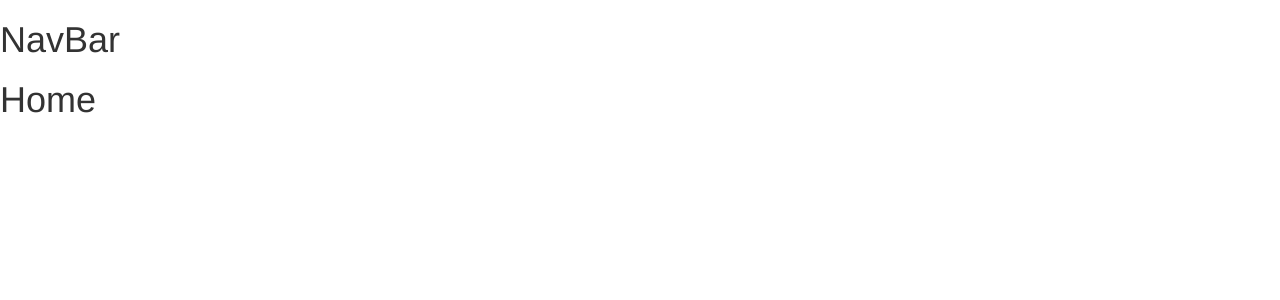
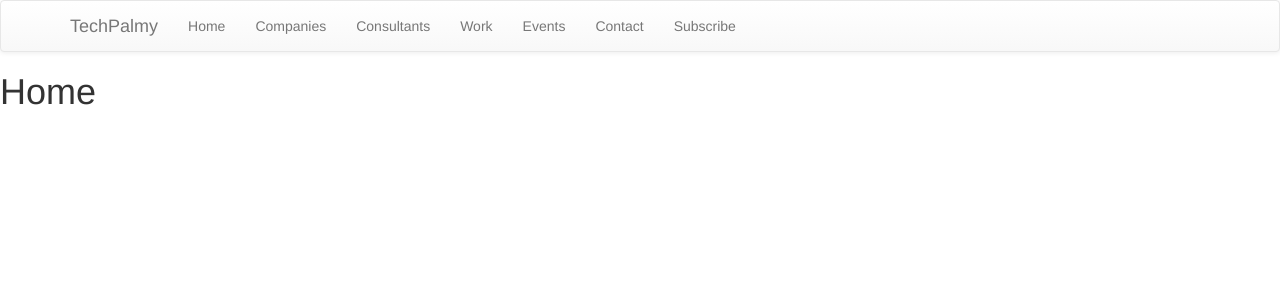
Before and after one commit to saiancha1/cautious-waddle, a React (Create React App) app in the folder ClientApp/: page / in a window 1280 px wide. Shown: the top 300 px of the page. Built offline with nearby package versions, Linux system fonts and the light colour scheme.

Commit message:
add basic bootstrap nav items

```diff
--- a/ClientApp/src/components/NavBar/NavBar.js
+++ b/ClientApp/src/components/NavBar/NavBar.js
@@ -1,10 +1,45 @@
-import React from 'react';
-import { Navbar, Nav, NavItem} from 'react-bootstrap';
+import React, { Component } from 'react';
+import { Navbar, Nav, NavItem } from 'react-bootstrap';
+import { Link } from 'react-router-dom';
 
-const NavBar = () => (
-  <div>
-    <h1>NavBar</h1>
-  </div>
-);
+class NavBar extends Component {
+  render() {
+    return (
+      <Navbar collapseOnSelectr>
+        <Navbar.Header>
+          <Navbar.Brand>
+            <Link to="/">TechPalmy</Link>
+          </Navbar.Brand>
+          <Navbar.Toggle />
+        </Navbar.Header>
+        <Navbar.Collapse>
+          <Nav pullLeft>
+            <NavItem eventKey={1} componentClass={Link} href="/" to="/">
+              Home
+            </NavItem>
+            <NavItem eventKey={2} componentClass={Link} href="/companies" to="/companies">
+              Companies
+            </NavItem>
+            <NavItem eventKey={3} componentClass={Link} href="/consultants" to="/consultants">
+              Consultants
+            </NavItem>
+            <NavItem eventKey={4} componentClass={Link} href="/work" to="/work">
+              Work
+            </NavItem>
+            <NavItem eventKey={5} componentClass={Link} href="/events" to="/events">
+              Events
+            </NavItem>
+            <NavItem eventKey={6} componentClass={Link} href="/contact" to="/contact">
+              Contact
+            </NavItem>
+            <NavItem eventKey={7} componentClass={Link} href="/subscribe" to="/subscribe">
+              Subscribe
+            </NavItem>
+          </Nav>
+        </Navbar.Collapse>
 
+      </Navbar>
+    );
+  }
+}
 export default NavBar;
```
Also changed, not shown: ClientApp/.eslintrc.js.
